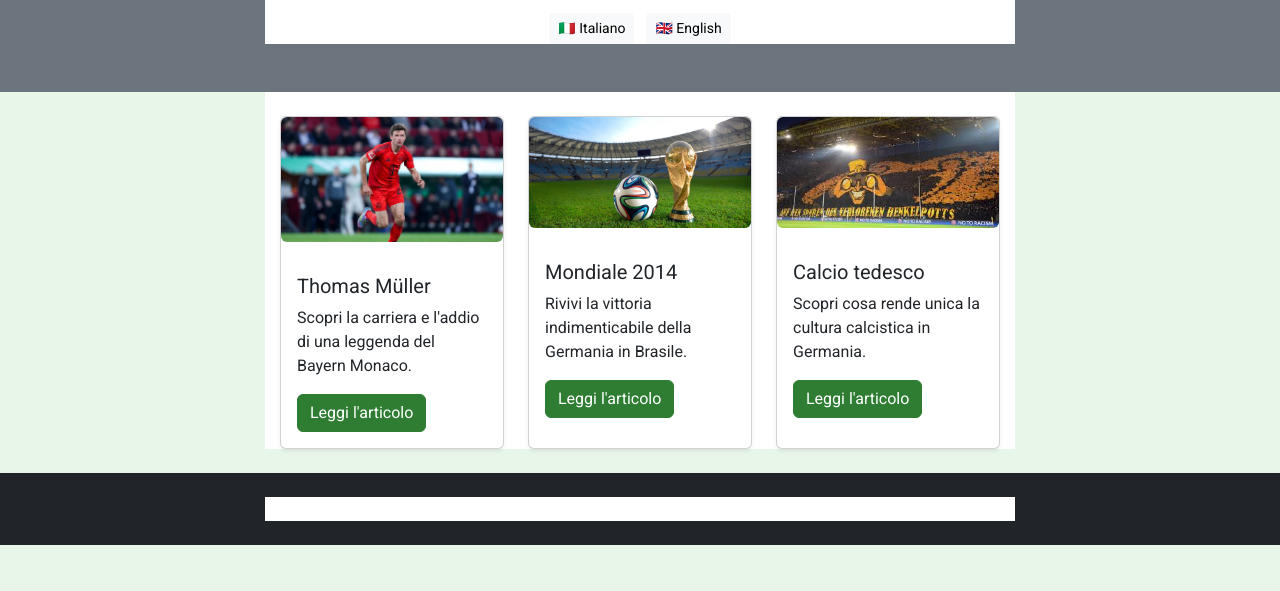
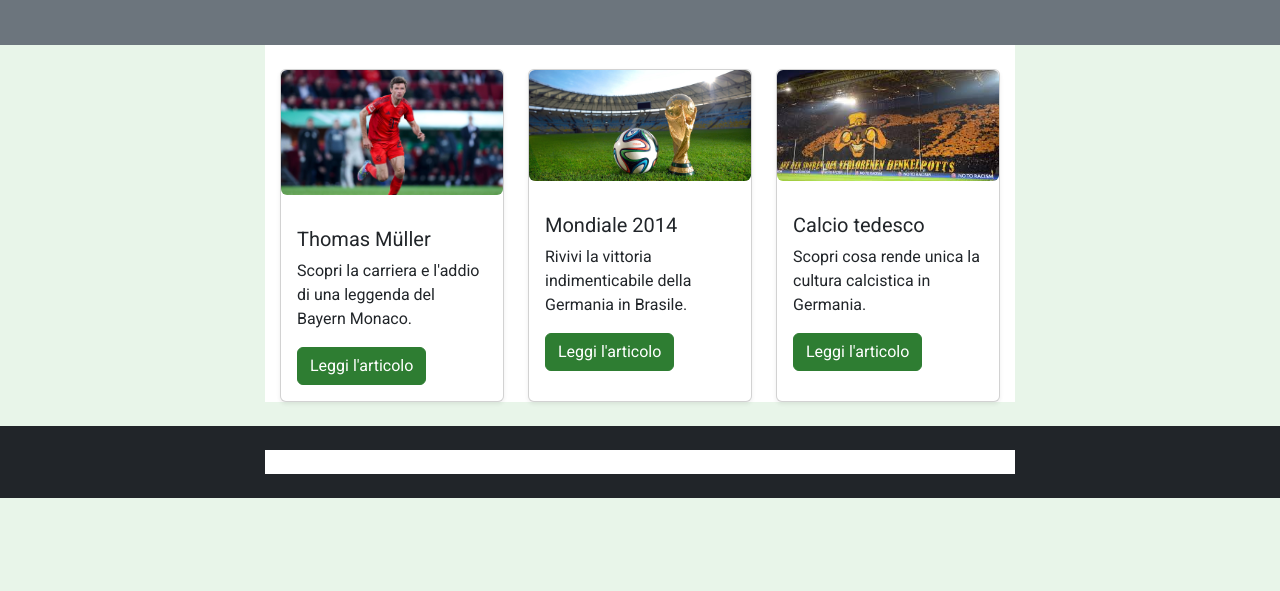
Before and after one commit to lca-trgr/calcio-blog, a plain HTML site: page index.html in a window 1280 px wide. Shown: the part 209-800 px from the top of the page. Drawn offline with nearby package versions, Linux system fonts and the light colour scheme.

Commit message:
Update index.html

```diff
--- a/index.html
+++ b/index.html
@@ -36,10 +36,7 @@
     <div class="container">
       <h1 class="fw-light">Il mio blog di calcio in italiano</h1>
       <p class="lead">Learning Italian through football passion</p>
-      <div class="lang-switch mt-3">
-        <button class="btn btn-light btn-sm me-2" onclick="setLanguage('it')">🇮🇹 Italiano</button>
-        <button class="btn btn-light btn-sm" onclick="setLanguage('en')">🇬🇧 English</button>
-      </div>
+
     </div>
   </header>
 
@@ -93,10 +90,6 @@
   <script src="https://cdn.jsdelivr.net/npm/bootstrap@5.3.1/dist/js/bootstrap.bundle.min.js"
           integrity="sha384-HoA5j4mZezy8hI6Z+lzBGZvYBvKjrZK+PVncQp/q9ZDY5pTq3+Zj2u9nM+QN252T"
           crossorigin="anonymous"></script>
-  <script>
-    function setLanguage(lang) {
-      // no toggles on home
-    }
-  </script>
+
 </body>
 </html>
```
